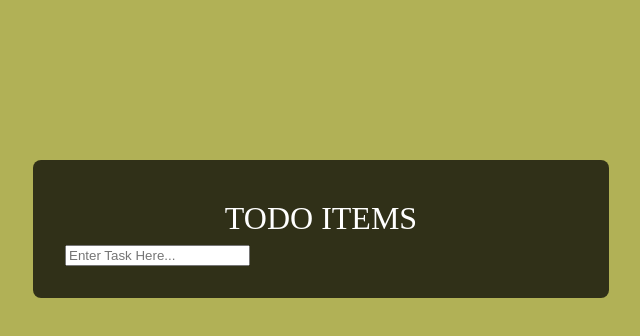
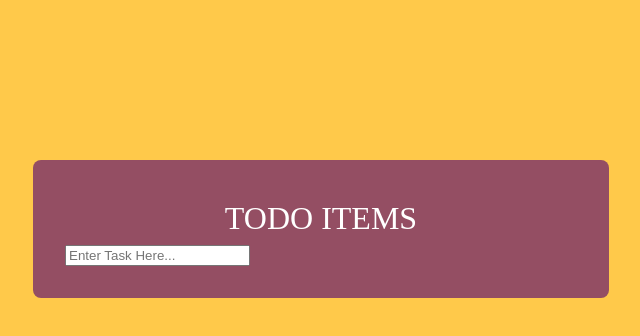
Before and after one commit to zeenat-abedin/todo-app, a React (Create React App) app: page / in a window 1280 px wide. Shown: the top 336 px of the page, without its empty margins (319-959 px from the left). Built offline with nearby package versions, Linux system fonts and the light colour scheme.

Commit message:
Change background colors of Todo component: body from #8d8d07ad to #FFC94A, and todo-container from #000000b9 to #944E63.

```diff
--- a/src/components/Todo.css
+++ b/src/components/Todo.css
@@ -1,11 +1,11 @@
 body {
-    background: #8d8d07ad;
+    background: #FFC94A;
 }
 
 
 .todo-container{
     width: 40vw;
-    background: #000000b9;
+    background: #944E63;
     margin: 10rem auto;
     padding: 2rem;
     border-radius: 0.5rem;
```
